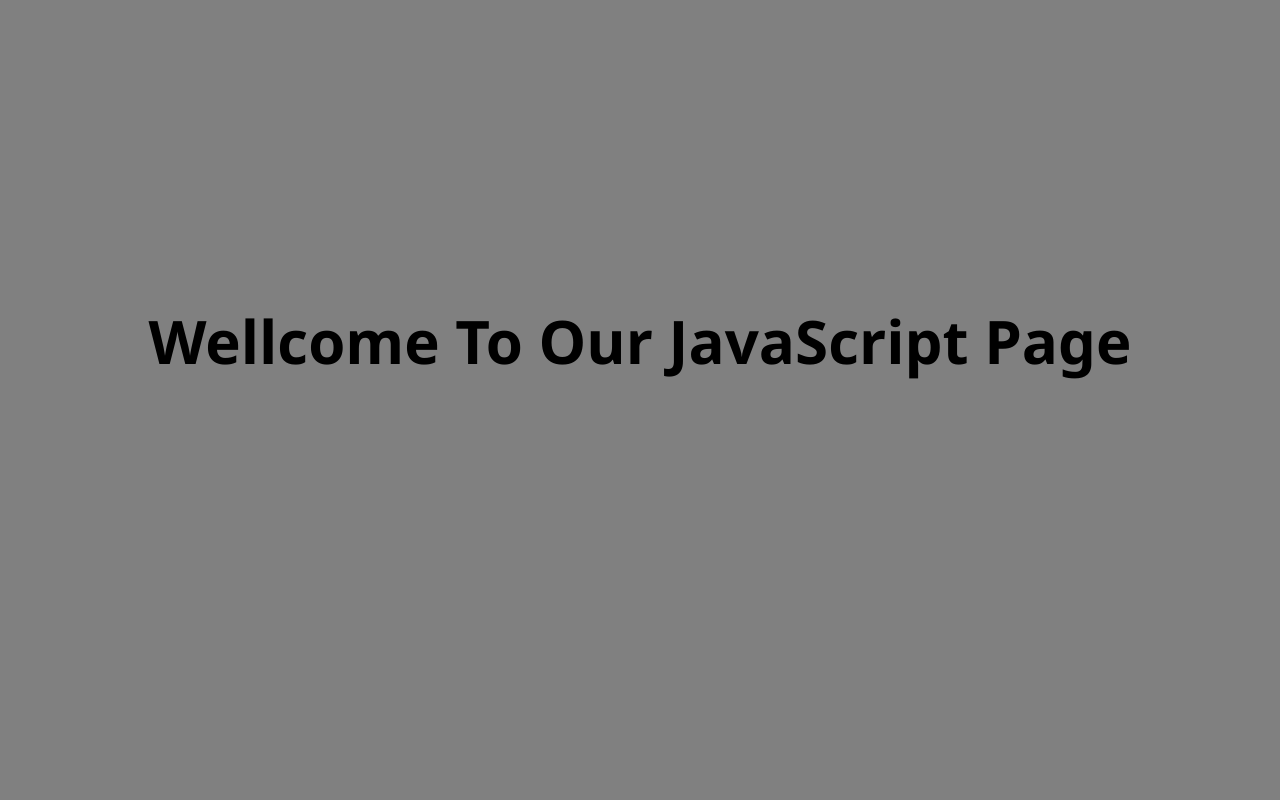
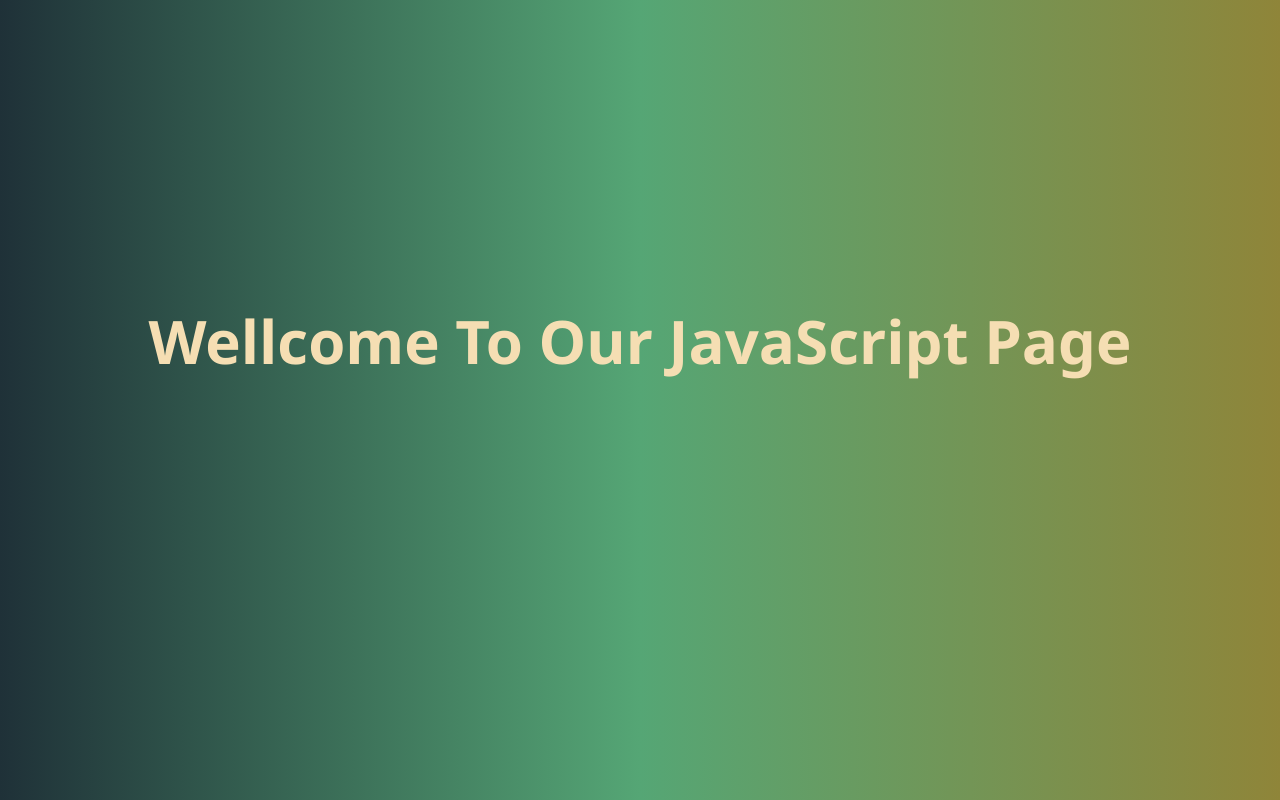
Before and after one commit to farman-ali72/Javascript, a plain HTML site: page index.html in a window 1280 px wide. Drawn offline with Linux system fonts and the light colour scheme.

Commit message:
chapter 14 & 16

```diff
--- a/index.html
+++ b/index.html
@@ -6,20 +6,29 @@
     <title>JavaScript Page</title>
     <style>
       body {
-        background-color: gray;
+        background: #1f3138;
+        background: linear-gradient(
+          90deg,
+          rgba(31, 49, 56, 1) 0%,
+          rgba(85, 166, 117, 1) 50%,
+          rgba(143, 133, 57, 1) 100%
+        );
       }
-      h1{
+      h1 {
         font-size: 60px;
         font-family: "Segoe UI", Tahoma, Geneva, Verdana, sans-serif;
         text-align: center;
         margin-top: 300px;
+        color: wheat;
       }
-
     </style>
   </head>
   <body>
     <h1>Wellcome To Our JavaScript Page</h1>
 
+    <!-- <h2>Student Score and percentages</h2>
+    <ul id="student-list"></ul> -->
+
     <script src="app.js"></script>
   </body>
 </html>
```
Also changed, not shown: app.js (+53 -0 lines).
